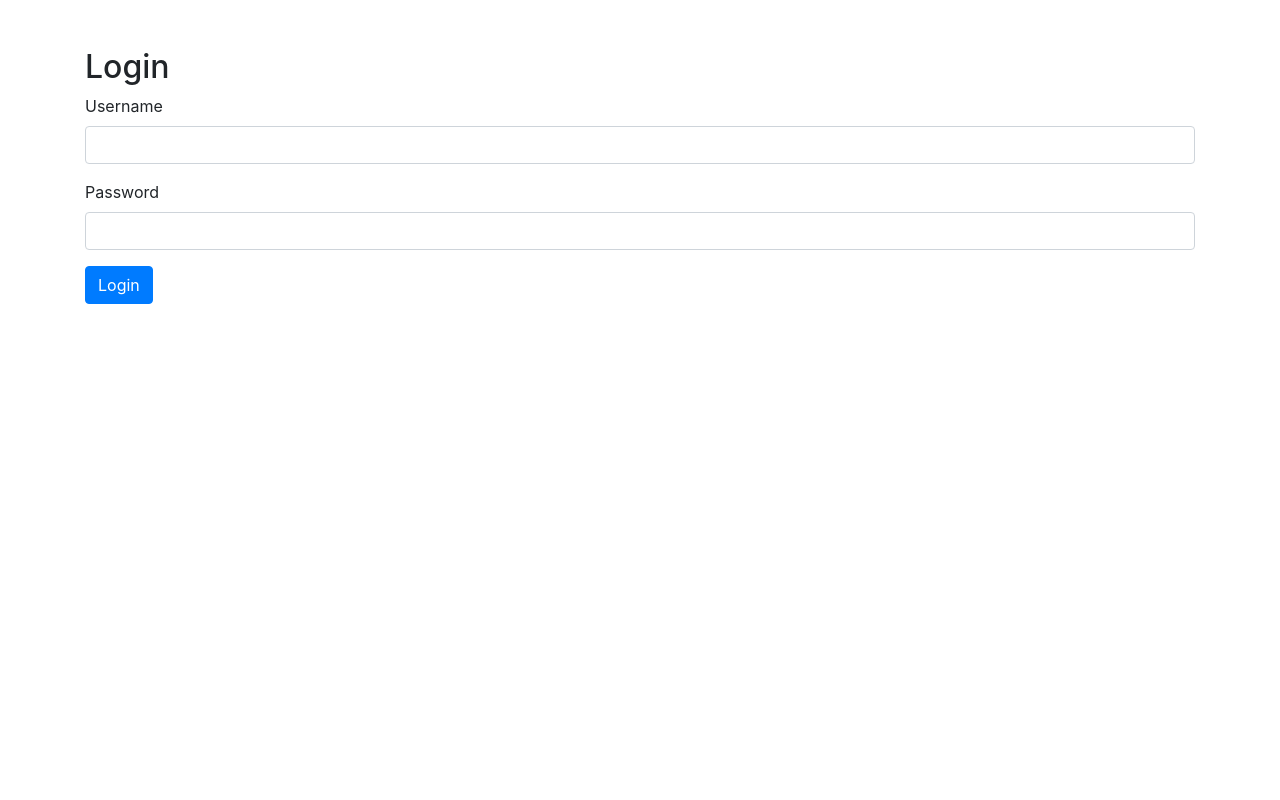
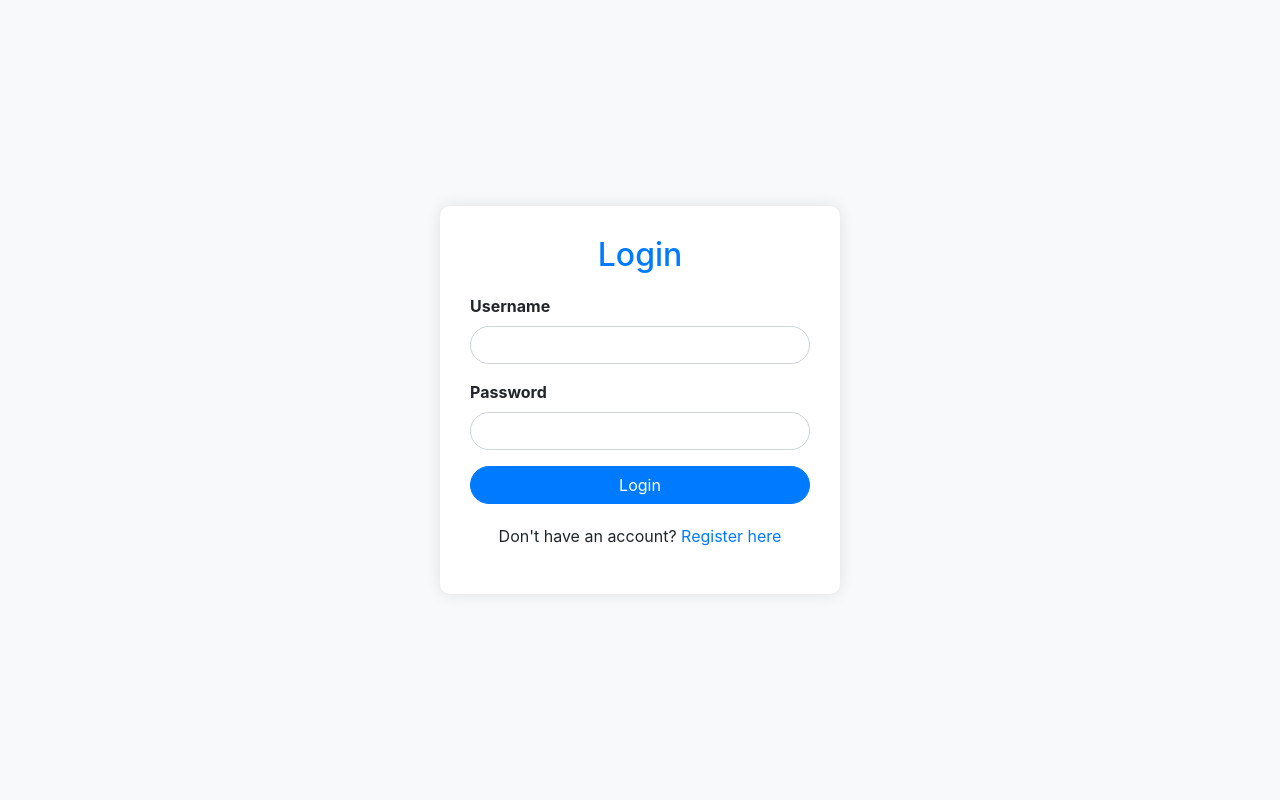
Before and after one commit to Adeyzack/online-registering-web-App, a PHP site: page /login.php in a window 1280 px wide. Run offline with PHP 8.4, Linux system fonts and the light colour scheme; data that the repository does not hold is empty.

Commit message:
Update login.php

```diff
--- a/login.php
+++ b/login.php
@@ -17,11 +17,12 @@ if ($_SERVER['REQUEST_METHOD'] == 'POST') {
             $_SESSION['user_id'] = $id;
             $_SESSION['role'] = $role;
             header('Location: dashboard.php');
+            exit();
         } else {
-            echo "<div class='alert alert-danger'>Your account is not activated. Please contact the admin.</div>";
+            $error = "Your account is not activated. Please contact the admin.";
         }
     } else {
-        echo "<div class='alert alert-danger'>Invalid username or password!</div>";
+        $error = "Invalid username or password!";
     }
 
     $stmt->close();
@@ -35,10 +36,64 @@ $conn->close();
 <head>
     <title>Login</title>
     <link href="https://stackpath.bootstrapcdn.com/bootstrap/4.5.2/css/bootstrap.min.css" rel="stylesheet">
+    <link rel="stylesheet" href="https://stackpath.bootstrapcdn.com/font-awesome/4.7.0/css/font-awesome.min.css">
+    <style>
+        body {
+            background-color: #f8f9fa;
+            display: flex;
+            justify-content: center;
+            align-items: center;
+            height: 100vh;
+        }
+        .container {
+            max-width: 400px;
+            background-color: #ffffff;
+            padding: 30px;
+            border-radius: 10px;
+            box-shadow: 0 0 15px rgba(0, 0, 0, 0.1);
+        }
+        .form-control {
+            border-radius: 30px;
+        }
+        .btn-primary {
+            background-color: #007bff;
+            border-color: #007bff;
+            border-radius: 30px;
+            width: 100%;
+        }
+        .btn-primary:hover {
+            background-color: #0056b3;
+            border-color: #004085;
+        }
+        .form-group label {
+            font-weight: bold;
+        }
+        h2 {
+            margin-bottom: 20px;
+            color: #007bff;
+            text-align: center;
+        }
+        .form-footer {
+            text-align: center;
+            margin-top: 20px;
+        }
+        .form-footer a {
+            color: #007bff;
+        }
+        .form-footer a:hover {
+            text-decoration: underline;
+        }
+        .alert {
+            margin-top: 20px;
+        }
+    </style>
 </head>
 <body>
-    <div class="container mt-5">
+    <div class="container">
         <h2>Login</h2>
+        <?php if (isset($error)): ?>
+            <div class="alert alert-danger"><?php echo $error; ?></div>
+        <?php endif; ?>
         <form method="POST" action="login.php">
             <div class="form-group">
                 <label for="username">Username</label>
@@ -49,6 +104,9 @@ $conn->close();
                 <input type="password" class="form-control" id="password" name="password" required>
             </div>
             <button type="submit" class="btn btn-primary">Login</button>
+            <div class="form-footer">
+                <p>Don't have an account? <a href="register.php">Register here</a></p>
+            </div>
         </form>
     </div>
 </body>
```
